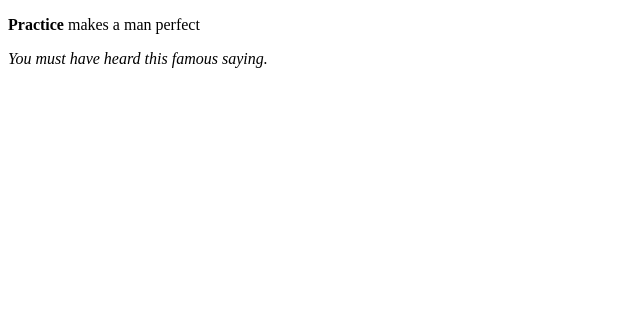
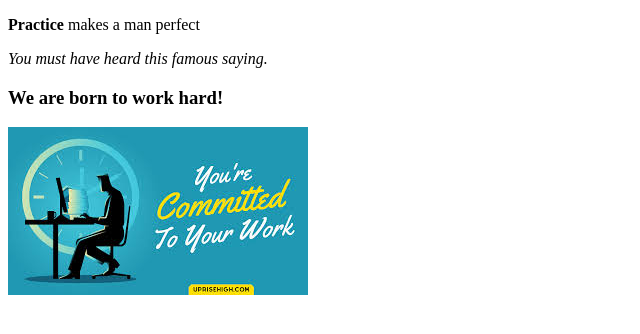
Before and after one commit to Sting427/practice-and-practice, a plain HTML site: page index.html in a window 1280 px wide. Shown: the whole page, without its empty margins (0-640 px from the left). Drawn offline with Linux system fonts and the light colour scheme.

Commit message:
added image

```diff
--- a/index.html
+++ b/index.html
@@ -8,6 +8,8 @@
 <body>
     <P><strong>Practice</strong> makes a man perfect</P>
     <em>You must have heard this famous saying.</em>
+    <h3>We are born to work hard!</h3>
+    <img src="images (1).jpg" alt="">
 
 </body>
 </html>
```
Also changed, not shown: images (1).jpg (added), styles/style.css (added).
